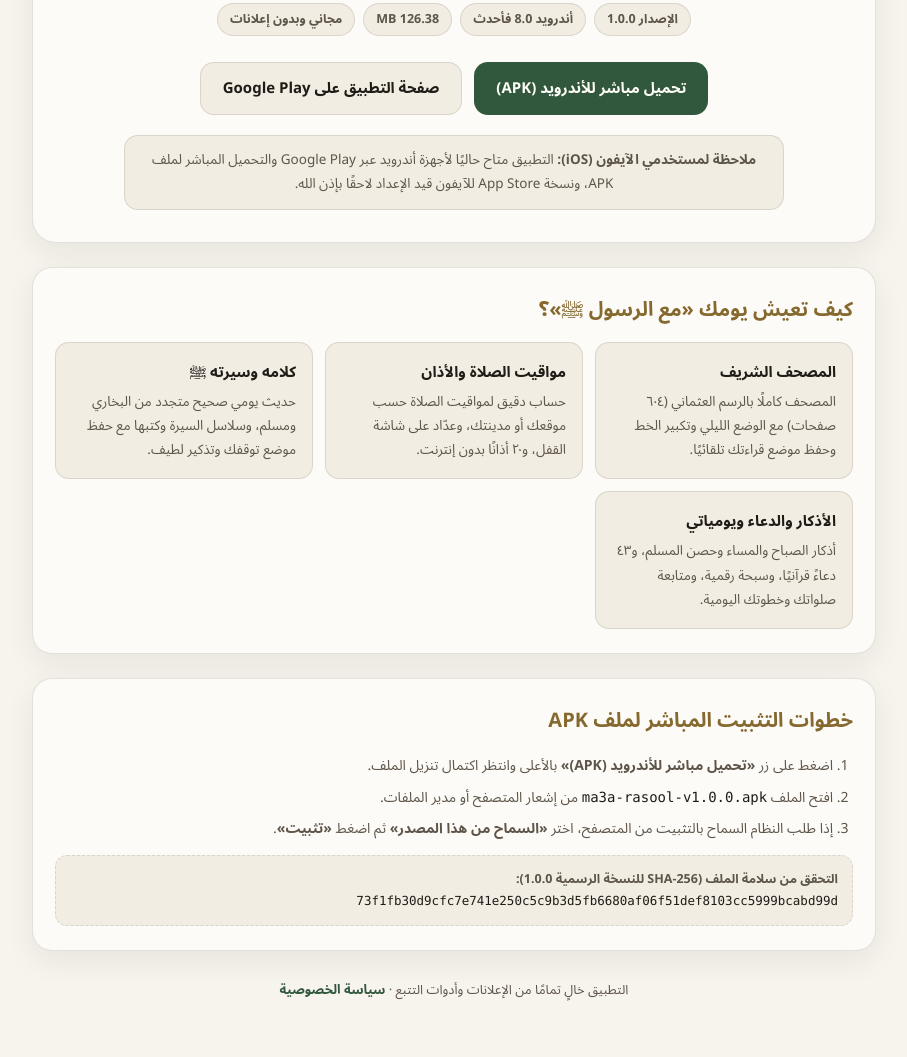
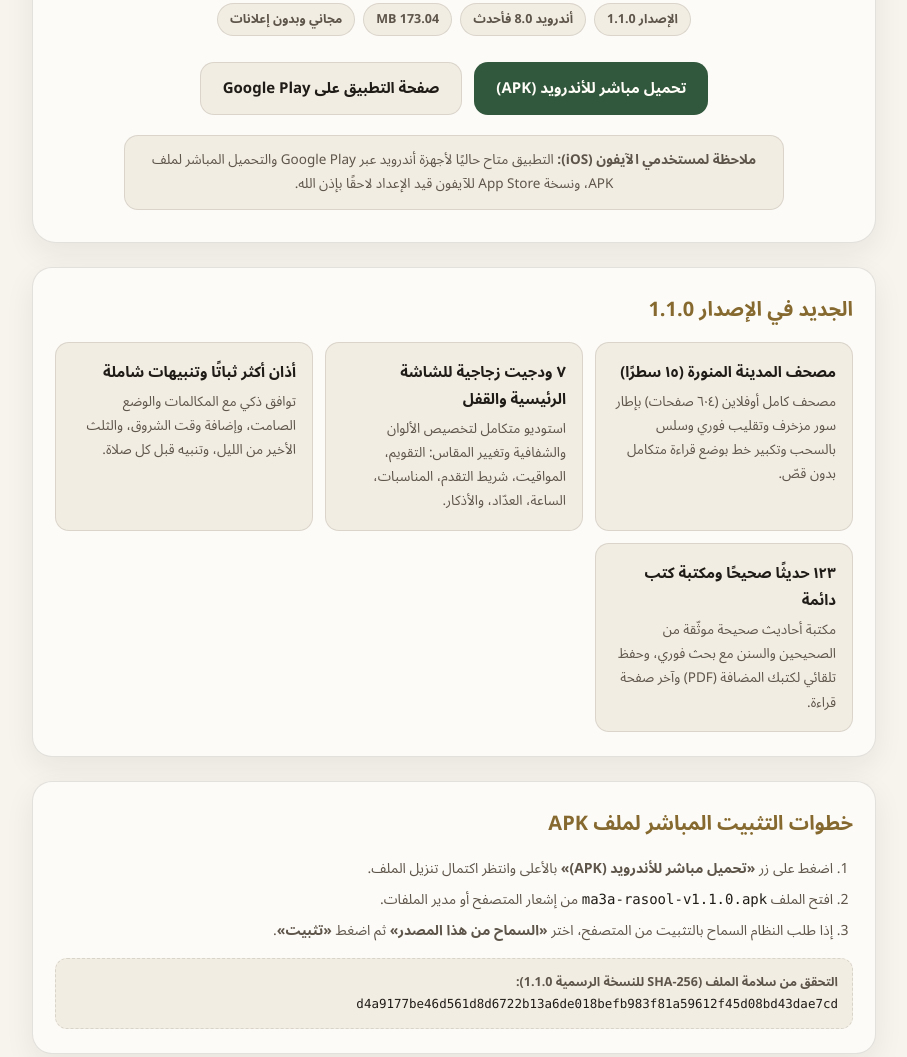
Before and after one commit to abdozaq154-crypto/ma3a-rasool, a plain HTML site: page index.html in a window 1280 px wide. Shown: the part 384-1441 px from the top of the page, without its empty margins (186-1093 px from the left). Drawn offline with Linux system fonts and the light colour scheme.

Commit message:
Update to version 1.1.0 with new features
Updated the version number and APK download link to version 1.1.0. Added new features and installation instructions for the latest version.

```diff
--- a/index.html
+++ b/index.html
@@ -242,13 +242,13 @@
       <h1>مع الرسول <span>ﷺ</span></h1>
       <p class="lead">رفيقك اليومي لتعيش عاداته، وكلامه، ومواقفه، وهديه، وسنته، وسيرته العطرة — تطبيق هادئ وموثوق يعمل محليًا بدون إعلانات أو تتبع.</p>
       <div class="badges">
-        <span class="badge">الإصدار 1.0.0</span>
+        <span class="badge">الإصدار 1.1.0</span>
         <span class="badge">أندرويد 8.0 فأحدث</span>
-        <span class="badge">126.38 MB</span>
+        <span class="badge">173.04 MB</span>
         <span class="badge">مجاني وبدون إعلانات</span>
       </div>
       <div class="cta-row">
-        <a class="btn btn-primary" href="https://github.com/abdozaq154-crypto/ma3a-rasool/releases/latest/download/ma3a-rasool-v1.0.0.apk" download="ma3a-rasool-v1.0.0.apk">تحميل مباشر للأندرويد (APK)</a>
+        <a class="btn btn-primary" href="https://github.com/abdozaq154-crypto/ma3a-rasool/releases/latest/download/ma3a-rasool-v1.1.0.apk" download="ma3a-rasool-v1.1.0.apk">تحميل مباشر للأندرويد (APK)</a>
         <a class="btn btn-outline" href="https://play.google.com/store/apps/details?id=com.ma3arasool.app" target="_blank" rel="noopener noreferrer">صفحة التطبيق على Google Play</a>
       </div>
       <div class="ios-note">
@@ -257,23 +257,23 @@
     </section>
 
     <section class="section">
-      <h2>كيف تعيش يومك «مع الرسول ﷺ»؟</h2>
+      <h2>الجديد في الإصدار 1.1.0</h2>
       <div class="grid">
         <article class="card">
-          <strong>المصحف الشريف</strong>
-          <p>المصحف كاملًا بالرسم العثماني (٦٠٤ صفحات) مع الوضع الليلي وتكبير الخط وحفظ موضع قراءتك تلقائيًا.</p>
+          <strong>مصحف المدينة المنورة (١٥ سطرًا)</strong>
+          <p>مصحف كامل أوفلاين (٦٠٤ صفحات) بإطار سور مزخرف وتقليب فوري وسلس بالسحب وتكبير خط بوضع قراءة متكامل بدون قصّ.</p>
         </article>
         <article class="card">
-          <strong>مواقيت الصلاة والأذان</strong>
-          <p>حساب دقيق لمواقيت الصلاة حسب موقعك أو مدينتك، وعدّاد على شاشة القفل، و٢٠ أذانًا بدون إنترنت.</p>
+          <strong>٧ ودجيت زجاجية للشاشة الرئيسية والقفل</strong>
+          <p>استوديو متكامل لتخصيص الألوان والشفافية وتغيير المقاس: التقويم، المواقيت، شريط التقدم، المناسبات، الساعة، العدّاد، والأذكار.</p>
         </article>
         <article class="card">
-          <strong>كلامه وسيرته ﷺ</strong>
-          <p>حديث يومي صحيح متجدد من البخاري ومسلم، وسلاسل السيرة وكتبها مع حفظ موضع توقفك وتذكير لطيف.</p>
+          <strong>أذان أكثر ثباتًا وتنبيهات شاملة</strong>
+          <p>توافق ذكي مع المكالمات والوضع الصامت، وإضافة وقت الشروق، والثلث الأخير من الليل، وتنبيه قبل كل صلاة.</p>
         </article>
         <article class="card">
-          <strong>الأذكار والدعاء ويومياتي</strong>
-          <p>أذكار الصباح والمساء وحصن المسلم، و٤٣ دعاءً قرآنيًا، وسبحة رقمية، ومتابعة صلواتك وخطوتك اليومية.</p>
+          <strong>١٢٣ حديثًا صحيحًا ومكتبة كتب دائمة</strong>
+          <p>مكتبة أحاديث صحيحة موثّقة من الصحيحين والسنن مع بحث فوري، وحفظ تلقائي لكتبك المضافة (PDF) وآخر صفحة قراءة.</p>
         </article>
       </div>
     </section>
@@ -282,12 +282,12 @@
       <h2>خطوات التثبيت المباشر لملف APK</h2>
       <ol class="steps">
         <li>اضغط على زر <strong>«تحميل مباشر للأندرويد (APK)»</strong> بالأعلى وانتظر اكتمال تنزيل الملف.</li>
-        <li>افتح الملف <code>ma3a-rasool-v1.0.0.apk</code> من إشعار المتصفح أو مدير الملفات.</li>
+        <li>افتح الملف <code>ma3a-rasool-v1.1.0.apk</code> من إشعار المتصفح أو مدير الملفات.</li>
         <li>إذا طلب النظام السماح بالتثبيت من المتصفح، اختر <strong>«السماح من هذا المصدر»</strong> ثم اضغط <strong>«تثبيت»</strong>.</li>
       </ol>
       <div class="hash-box">
-        <strong>التحقق من سلامة الملف (SHA-256 للنسخة الرسمية 1.0.0):</strong><br />
-        <code>73f1fb30d9cfc7e741e250c5c9b3d5fb6680af06f51def8103cc5999bcabd99d</code>
+        <strong>التحقق من سلامة الملف (SHA-256 للنسخة الرسمية 1.1.0):</strong><br />
+        <code>d4a9177be46d561d8d6722b13a6de018befb983f81a59612f45d08bd43dae7cd</code>
       </div>
     </section>
 
```
